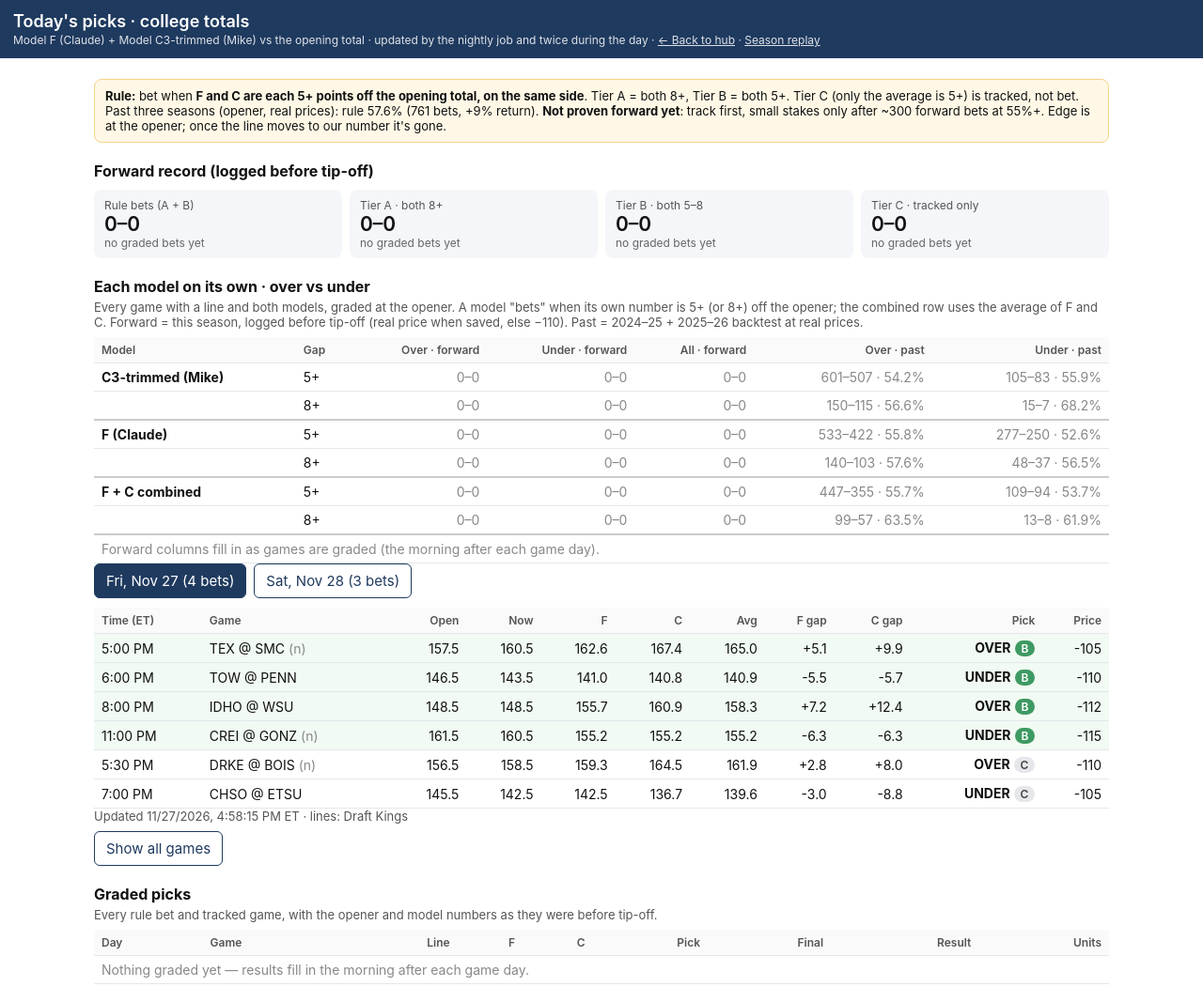
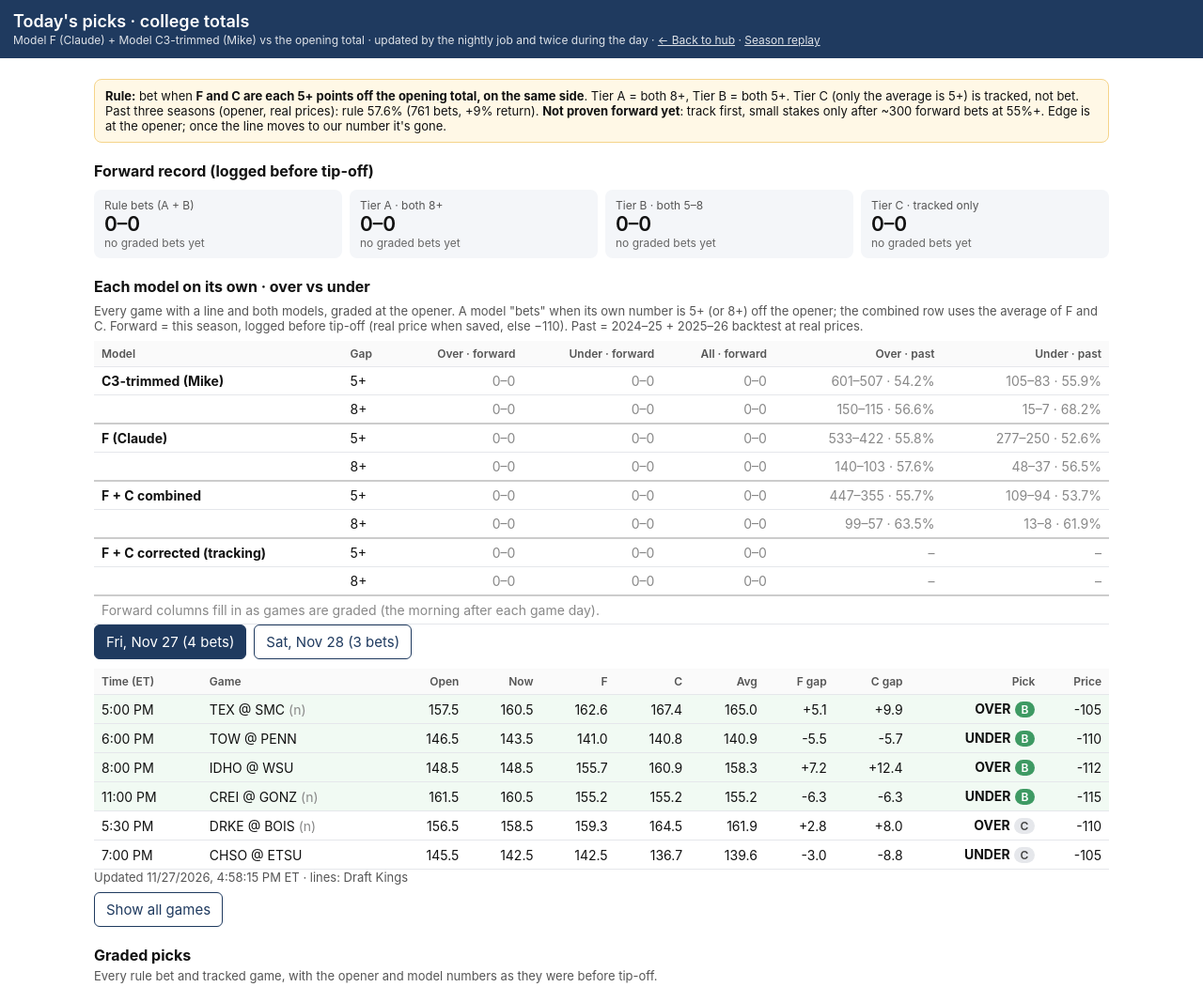
Before and after one commit to mikelife702/totals-hub, a plain HTML site: page picks.html in a window 1280 px wide. Shown: the top 1051 px of the page at 94% size. Drawn offline with Linux system fonts and the light colour scheme.

Commit message:
Picks page: bias-corrected F + C row and current bias note

```diff
--- a/picks.html
+++ b/picks.html
@@ -50,6 +50,7 @@ Past three seasons (opener, real prices): rule 57.6% (761 bets, +9% return). <b>
 <div class="cards" id="rec"></div>
 
 <h2>Each model on its own · over vs under</h2>
+<p class="note" id="biasnote"></p>
 <p class="note">Every game with a line and both models, graded at the opener. A model "bets" when its own number is 5+ (or 8+) off the opener; the combined row uses the average of F and C. Forward = this season, logged before tip-off (real price when saved, else −110). Past = 2024–25 + 2025–26 backtest at real prices.</p>
 <div class="tw"><table id="mods"><thead><tr><th>Model</th><th>Gap</th><th>Over · forward</th><th>Under · forward</th><th>All · forward</th><th>Over · past</th><th>Under · past</th></tr></thead><tbody></tbody></table></div>
 
@@ -77,6 +78,7 @@ async function load() {
   days.forEach(d => { const b = document.createElement('button'); b.textContent = new Date(d + 'T12:00:00').toLocaleDateString('en-US', { weekday: 'short', month: 'short', day: 'numeric' }) + ' (' + P.games.filter(g => g.day === d && (g.tier === 'A' || g.tier === 'B')).length + ' bets)'; b.onclick = () => { DAY = d; draw(); }; b.dataset.d = d; dv.appendChild(b); });
   document.getElementById('upd').textContent = 'Updated ' + new Date(P.updated).toLocaleString('en-US', { timeZone: 'America/New_York' }) + ' ET · lines: ' + ([...new Set(P.games.map(g => g.book).filter(Boolean))].join(', ') || '–');
   document.getElementById('all').onclick = () => { ALL = !ALL; document.getElementById('all').textContent = ALL ? 'Show bets only' : 'Show all games'; draw(); };
+  if (P.bias) document.getElementById('biasnote').innerHTML = '<b>Bias correction now:</b> F runs ' + (P.bias.F >= 0 ? '+' : '') + P.bias.F.toFixed(1) + ', C ' + (P.bias.C >= 0 ? '+' : '') + P.bias.C.toFixed(1) + ' pts vs final scores this season (' + P.bias.games + ' games). The corrected row subtracts these; tracked only, not bet.';
   record(); models(); draw(); logTable();
 }
 function record() {
@@ -92,13 +94,13 @@ const PAST = { 'C3-trimmed (Mike)|5': ['601–507 · 54.2%', '105–83 · 55.9%'
 function models() {
   const L = LOG ? Object.values(LOG.picks).filter(p => p.final != null && p.line != null && p.F != null && p.C != null) : [];
   const pay = o => o == null ? 100 / 110 : (o > 0 ? o / 100 : 100 / -o);
-  const M = [['C3-trimmed (Mike)', p => p.C], ['F (Claude)', p => p.F], ['F + C combined', p => (p.F + p.C) / 2]];
+  const M = [['C3-trimmed (Mike)', p => p.C], ['F (Claude)', p => p.F], ['F + C combined', p => (p.F + p.C) / 2], ['F + C corrected (tracking)', p => p.FCc]];
   const cell = r => { const n = r.w + r.l; if (!n) return '<span class="muted">0–0</span>'; const pct = 100 * r.w / n;
     return r.w + '–' + r.l + ' · <span class="' + (pct >= 52.4 ? 'good' : 'bad') + '">' + pct.toFixed(1) + '%</span> <span class="muted">(' + (r.u >= 0 ? '+' : '') + r.u.toFixed(1) + 'u)</span>'; };
   let html = '';
   for (const [name, f] of M) for (const gap of [5, 8]) {
     const o = { w: 0, l: 0, u: 0 }, un = { w: 0, l: 0, u: 0 };
-    for (const p of L) { const d = f(p) - p.line; if (Math.abs(d) < gap || p.final === p.line) continue; const over = d > 0, r = over ? o : un, win = (p.final > p.line) === over;
+    for (const p of L) { if (f(p) == null) continue; const d = f(p) - p.line; if (Math.abs(d) < gap || p.final === p.line) continue; const over = d > 0, r = over ? o : un, win = (p.final > p.line) === over;
       if (win) { r.w++; r.u += pay(over ? p.po : p.pu); } else { r.l++; r.u -= 1; } }
     const all = { w: o.w + un.w, l: o.l + un.l, u: o.u + un.u }, past = PAST[name + '|' + gap] || ['–', '–'];
     html += '<tr' + (gap === 8 ? ' style="border-bottom:2px solid #ccc"' : '') + '><td>' + (gap === 5 ? '<b>' + name + '</b>' : '') + '</td><td>' + gap + '+</td><td>' + cell(o) + '</td><td>' + cell(un) + '</td><td>' + cell(all) + '</td><td class="muted">' + past[0] + '</td><td class="muted">' + past[1] + '</td></tr>';
```
